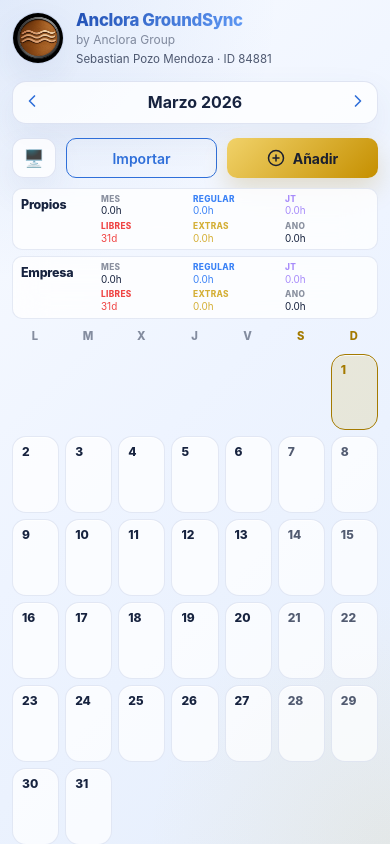
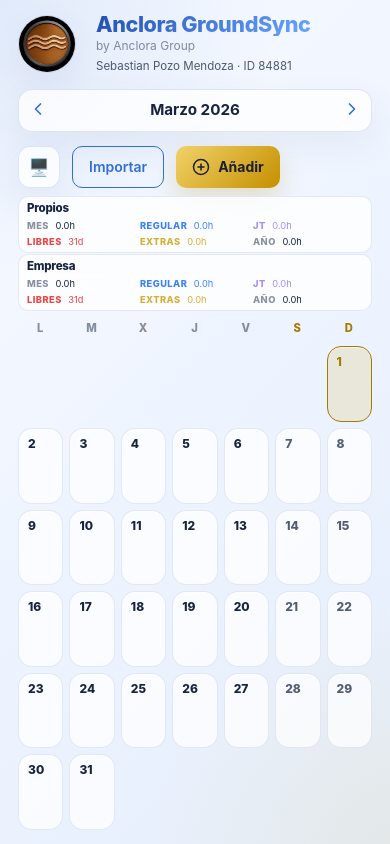
Before and after one commit to ToniIAPro73/anclora-turnos-sebas, a React (Vite) app: page / in a window 390 px wide. Built offline with nearby package versions, Linux system fonts and the light colour scheme; no server answers.

Commit message:
Revert "feat: initialize anclora-tur project directory"
This reverts commit f3a8c66966cc85f3addbb546a0930b8f66fd6add.

```diff
--- a/src/components/shift-dashboard/ImportModal.tsx
+++ b/src/components/shift-dashboard/ImportModal.tsx
@@ -53,7 +53,6 @@ export const ImportModal = ({ isOpen, onClose, onConfirmImport, initialContext }
   const [selectedYear, setSelectedYear] = useState<string>(String(initialContext.year));
   const [canStartFreshImport, setCanStartFreshImport] = useState(false);
   const fileInputRef = useRef<HTMLInputElement>(null);
-  const layoutRef = useRef<HTMLDivElement>(null);
   const isPdfFile = file?.type === 'application/pdf' || file?.name.toLowerCase().endsWith('.pdf');
 
   const applyDetectedContext = (context: CalendarImportContext) => {
@@ -95,9 +94,6 @@ export const ImportModal = ({ isOpen, onClose, onConfirmImport, initialContext }
     setCanStartFreshImport(hasPreviewedImportState(previewUrl, parsedShifts));
     setSelectedMonth(String(initialContext.month));
     setSelectedYear(String(initialContext.year));
-    if (layoutRef.current) {
-      layoutRef.current.scrollTop = 0;
-    }
   }, [isOpen, initialContext.month, initialContext.year, parsedShifts, previewUrl]);
 
   const resetImportState = () => {
@@ -111,9 +107,6 @@ export const ImportModal = ({ isOpen, onClose, onConfirmImport, initialContext }
     setCanStartFreshImport(false);
     if (fileInputRef.current) {
       fileInputRef.current.value = '';
-    }
-    if (layoutRef.current) {
-      layoutRef.current.scrollTop = 0;
     }
   };
 
@@ -240,10 +233,10 @@ export const ImportModal = ({ isOpen, onClose, onConfirmImport, initialContext }
 
   return (
     <div className="modal-overlay">
-      <div className="modal-content import-modal-shell" style={{ maxWidth: '1420px', width: '96vw', height: '90vh', display: 'flex', flexDirection: 'column' }}>
-        <div className="import-modal-header">
-          <h2 className="import-modal-title" style={{ fontSize: '1.5rem', fontWeight: '800', margin: 0 }}>Importador Inteligente</h2>
-          <div className="import-modal-header-actions">
+      <div className="modal-content" style={{ maxWidth: '1420px', width: '96vw', height: '90vh', display: 'flex', flexDirection: 'column' }}>
+        <div style={{ display: 'flex', alignItems: 'center', justifyContent: 'space-between', gap: '16px', marginBottom: '16px' }}>
+          <h2 style={{ fontSize: '1.5rem', fontWeight: '800', margin: 0 }}>Importador Inteligente</h2>
+          <div style={{ display: 'flex', alignItems: 'center', gap: '8px', flexShrink: 0 }}>
             <button
               className="btn-outline"
               onClick={resetImportState}
@@ -258,9 +251,9 @@ export const ImportModal = ({ isOpen, onClose, onConfirmImport, initialContext }
           </div>
         </div>
 
-        <div className="import-modal-layout" ref={layoutRef}>
-          <div className="import-modal-controls">
-            <div className="import-modal-grid">
+        <div style={{ display: 'grid', gridTemplateColumns: 'minmax(360px, 1fr) minmax(0, 1fr)', gap: '24px', flex: 1, overflow: 'hidden' }}>
+          <div style={{ display: 'flex', flexDirection: 'column', gap: '16px', overflow: 'hidden', minWidth: 0 }}>
+            <div style={{ display: 'grid', gridTemplateColumns: '1fr 1fr', gap: '12px' }}>
               <label style={{ display: 'flex', flexDirection: 'column', gap: '6px', fontSize: '0.8rem', color: 'var(--text-muted)' }}>
                 <span>Nombre</span>
                 <input
@@ -309,7 +302,6 @@ export const ImportModal = ({ isOpen, onClose, onConfirmImport, initialContext }
 
             <div style={{ display: 'flex', gap: '8px' }}>
               <div
-                className="import-modal-status"
                 style={{
                   flex: 1,
                   padding: '10px 12px',
@@ -332,13 +324,19 @@ export const ImportModal = ({ isOpen, onClose, onConfirmImport, initialContext }
             </div>
 
             {backendEndpointUrl && !isPdfFile && (
-              <div style={{ fontSize: '0.72rem', color: 'var(--text-muted)', lineHeight: 1.4, wordBreak: 'break-word' }}>
+              <div style={{ fontSize: '0.72rem', color: 'var(--text-muted)', lineHeight: 1.4 }}>
                 Endpoint activo: <span style={{ color: 'var(--text-primary)' }}>{backendEndpointUrl}</span>
               </div>
             )}
 
             {usageMetadata && !isPdfFile && (
-              <div className="import-modal-usage-grid">
+              <div
+                style={{
+                  display: 'grid',
+                  gridTemplateColumns: 'repeat(2, minmax(0, 1fr))',
+                  gap: '10px',
+                }}
+              >
                 <div style={{ border: '1px solid var(--glass-border)', borderRadius: '12px', padding: '10px 12px', background: 'var(--panel-muted-bg)' }}>
                   <div style={{ fontSize: '0.72rem', opacity: 0.68, marginBottom: '4px' }}>Coste de esta llamada</div>
                   <div style={{ fontSize: '1rem', fontWeight: 800, color: 'var(--color-gold)' }}>{credits?.formattedEur ?? 'n/d'}</div>
@@ -370,7 +368,6 @@ export const ImportModal = ({ isOpen, onClose, onConfirmImport, initialContext }
 
             {!previewUrl ? (
               <div
-                className="import-modal-dropzone"
                 onClick={() => fileInputRef.current?.click()}
                 style={{
                   flex: 1,
@@ -400,7 +397,7 @@ export const ImportModal = ({ isOpen, onClose, onConfirmImport, initialContext }
                 </div>
               </div>
             ) : (
-              <div className="import-modal-preview-frame" style={{ flex: 1, position: 'relative', borderRadius: '16px', overflow: 'hidden', border: '1px solid var(--glass-border)' }}>
+              <div style={{ flex: 1, position: 'relative', borderRadius: '16px', overflow: 'hidden', border: '1px solid var(--glass-border)' }}>
                 <img src={previewUrl} alt="Preview" style={{ width: '100%', height: '100%', objectFit: 'contain', background: 'var(--preview-bg)' }} />
                 <button
                   onClick={resetImportState}
@@ -412,7 +409,7 @@ export const ImportModal = ({ isOpen, onClose, onConfirmImport, initialContext }
             )}
 
             {isPdfFile && file && !previewUrl && (
-              <div className="import-modal-pdf-card" style={{ flex: 1, borderRadius: '16px', border: '1px solid var(--glass-border)', background: 'var(--panel-muted-bg)', padding: '18px', display: 'flex', flexDirection: 'column', justifyContent: 'center', gap: '8px' }}>
+              <div style={{ flex: 1, borderRadius: '16px', border: '1px solid var(--glass-border)', background: 'var(--panel-muted-bg)', padding: '18px', display: 'flex', flexDirection: 'column', justifyContent: 'center', gap: '8px' }}>
                 <FileImage size={36} color="var(--color-accent)" />
                 <div style={{ fontSize: '0.95rem', fontWeight: 700 }}>{file.name}</div>
                 <div style={{ fontSize: '0.8rem', opacity: 0.65 }}>Se buscara la fila del empleado y se extraeran los turnos del rango del PDF.</div>
@@ -436,8 +433,8 @@ export const ImportModal = ({ isOpen, onClose, onConfirmImport, initialContext }
             </button>
           </div>
 
-          <div className="import-modal-results">
-            <div className="import-modal-results-header" style={{ display: 'flex', justifyContent: 'space-between', alignItems: 'center', marginBottom: '16px' }}>
+          <div style={{ display: 'flex', flexDirection: 'column', background: 'var(--panel-muted-bg)', borderRadius: '16px', padding: '16px', overflow: 'hidden', minWidth: 0 }}>
+            <div style={{ display: 'flex', justifyContent: 'space-between', alignItems: 'center', marginBottom: '16px' }}>
               <h3 style={{ fontSize: '1rem', fontWeight: '700', color: 'var(--color-accent)' }}>Turnos Detectados</h3>
               <span style={{ fontSize: '0.75rem', opacity: 0.6 }}>
                 {parsedShifts.length} encontrados{scanTime ? ` (${scanTime}s)` : ''}
@@ -501,7 +498,7 @@ export const ImportModal = ({ isOpen, onClose, onConfirmImport, initialContext }
               </div>
             )}
 
-            <div className="import-modal-table-wrap" style={{ flex: 1, overflowY: 'auto', border: '1px solid var(--glass-border)', borderRadius: '12px', minHeight: 0 }}>
+            <div style={{ flex: 1, overflowY: 'auto', border: '1px solid var(--glass-border)', borderRadius: '12px', minHeight: 0 }}>
               {parsedShifts.length > 0 ? (
                 <table style={{ width: '100%', borderCollapse: 'collapse', fontSize: '0.875rem' }}>
                   <thead style={{ position: 'sticky', top: 0, background: 'var(--table-head-bg)', zIndex: 10 }}>
@@ -565,7 +562,7 @@ export const ImportModal = ({ isOpen, onClose, onConfirmImport, initialContext }
               )}
             </div>
 
-            <div className="import-modal-footer" style={{ marginTop: '16px' }}>
+            <div style={{ marginTop: '16px' }}>
               <button className="btn-gold" style={{ width: '100%', height: '48px', fontSize: '1rem' }} disabled={readyShifts.length === 0 || loading} onClick={handleConfirm}>
                 Confirmar Importación ({readyShifts.length}/{parsedShifts.length} listos)
               </button>
--- a/src/components/shift-dashboard/MonthHeader.tsx
+++ b/src/components/shift-dashboard/MonthHeader.tsx
@@ -21,9 +21,9 @@ export const MonthHeader = ({ year, month, onNavigate, onAddShift, onImport, the
 
   return (
     <div className="dashboard-header">
-      <div className="header-brand">
+      <div style={{ display: 'flex', alignItems: 'center', gap: 'var(--space-lg)', minWidth: 0 }}>
         <TurnosLogo />
-        <div className="header-brand-copy">
+        <div style={{ minWidth: 0 }}>
           <h1 style={{ fontSize: '1.35rem', fontWeight: '800', background: 'var(--gradient-accent)', WebkitBackgroundClip: 'text', WebkitTextFillColor: 'transparent', letterSpacing: '-0.02em', lineHeight: 1 }}>
             Anclora GroundSync
           </h1>
@@ -42,7 +42,7 @@ export const MonthHeader = ({ year, month, onNavigate, onAddShift, onImport, the
           >
             <ChevronLeft size={20} />
           </button>
-          <div className="month-navigator-label" style={{ padding: '0 var(--space-md)', fontWeight: '700', fontSize: '0.95rem', minWidth: '180px', textAlign: 'center' }}>
+          <div style={{ padding: '0 var(--space-md)', fontWeight: '700', fontSize: '0.95rem', minWidth: '180px', textAlign: 'center' }}>
             {MONTH_NAMES[month]} {year}
           </div>
           <button
@@ -54,7 +54,7 @@ export const MonthHeader = ({ year, month, onNavigate, onAddShift, onImport, the
         </div>
       </div>
 
-      <div className="header-actions">
+      <div style={{ display: 'flex', gap: 'var(--space-md)', flexShrink: 0 }}>
         <button
           onClick={onToggleTheme}
           className="theme-toggle"
--- a/src/index.css
+++ b/src/index.css
@@ -139,17 +139,6 @@ button:hover {
   gap: 14px;
   align-items: center;
   flex-shrink: 0;
-}
-
-.header-brand {
-  display: flex;
-  align-items: center;
-  gap: var(--space-lg);
-  min-width: 0;
-}
-
-.header-brand-copy {
-  min-width: 0;
 }
 
 .month-toolbar {
@@ -348,73 +337,6 @@ button:hover {
   box-shadow: var(--shadow-hover);
 }
 
-.header-actions {
-  display: flex;
-  gap: var(--space-md);
-  flex-shrink: 0;
-}
-
-.import-modal-shell {
-  max-height: 90vh;
-}
-
-.import-modal-header {
-  display: flex;
-  align-items: center;
-  justify-content: space-between;
-  gap: 16px;
-  margin-bottom: 16px;
-}
-
-.import-modal-title {
-  min-width: 0;
-}
-
-.import-modal-header-actions {
-  display: flex;
-  align-items: center;
-  gap: 8px;
-  flex-shrink: 0;
-}
-
-.import-modal-layout {
-  display: grid;
-  grid-template-columns: minmax(360px, 1fr) minmax(0, 1fr);
-  gap: 24px;
-  flex: 1;
-  overflow: hidden;
-}
-
-.import-modal-controls {
-  display: flex;
-  flex-direction: column;
-  gap: 16px;
-  overflow: hidden;
-  min-width: 0;
-}
-
-.import-modal-grid {
-  display: grid;
-  grid-template-columns: 1fr 1fr;
-  gap: 12px;
-}
-
-.import-modal-usage-grid {
-  display: grid;
-  grid-template-columns: repeat(2, minmax(0, 1fr));
-  gap: 10px;
-}
-
-.import-modal-results {
-  display: flex;
-  flex-direction: column;
-  background: var(--panel-muted-bg);
-  border-radius: 16px;
-  padding: 16px;
-  overflow: hidden;
-  min-width: 0;
-}
-
 .modal-input {
   background: var(--glass-bg);
   border: 1px solid var(--glass-border);
@@ -550,201 +472,3 @@ select.modal-input option {
     white-space: normal;
   }
 }
-
-@media (max-width: 720px) {
-  html, body {
-    overflow-x: hidden;
-    overflow-y: auto;
-  }
-
-  body {
-    line-height: 1.35;
-  }
-
-  .container {
-    height: auto;
-    min-height: 100vh;
-    padding: 12px;
-    gap: 10px;
-  }
-
-  .header-brand {
-    gap: 12px;
-    align-items: flex-start;
-  }
-
-  .brand-mark {
-    width: 52px;
-    height: 52px;
-    flex-shrink: 0;
-  }
-
-  .header-brand-copy h1 {
-    font-size: 1.05rem !important;
-    line-height: 1.05 !important;
-  }
-
-  .month-toolbar {
-    width: 100%;
-  }
-
-  .month-navigator {
-    width: 100%;
-    min-width: 0;
-  }
-
-  .month-navigator-label {
-    min-width: 0 !important;
-    font-size: 1rem !important;
-  }
-
-  .header-actions {
-    display: grid;
-    grid-template-columns: 44px 1fr 1fr;
-    gap: 10px;
-    width: 100%;
-  }
-
-  .header-actions .btn-outline,
-  .header-actions .btn-gold {
-    justify-content: center;
-    width: 100%;
-    padding: 10px 12px !important;
-  }
-
-  .theme-toggle {
-    width: 44px;
-    height: 40px;
-    border-radius: 12px;
-  }
-
-  .totals-ribbon {
-    gap: 6px;
-    overflow: visible;
-    padding-bottom: 0;
-  }
-
-  .totals-line {
-    grid-template-columns: 72px minmax(0, 1fr);
-    min-width: 0;
-    gap: 8px;
-    padding: 6px 8px;
-    align-items: start;
-  }
-
-  .totals-line-title {
-    padding-top: 2px;
-    font-size: 0.78rem;
-  }
-
-  .totals-line-values {
-    grid-template-columns: repeat(3, minmax(0, 1fr));
-    gap: 6px 8px;
-    white-space: normal;
-    font-size: 0.62rem;
-  }
-
-  .totals-token {
-    display: flex;
-    flex-direction: column;
-    gap: 1px;
-    line-height: 1.1;
-  }
-
-  .totals-token strong {
-    display: block;
-    margin-right: 0;
-    font-size: 0.52rem;
-    letter-spacing: 0.04em;
-  }
-
-  .calendar-stage {
-    min-height: 520px;
-  }
-
-  .modal-overlay {
-    align-items: stretch;
-    padding: 8px;
-  }
-
-  .import-modal-shell {
-    width: 100% !important;
-    max-width: none !important;
-    height: auto !important;
-    max-height: calc(100dvh - 16px);
-    min-height: calc(100dvh - 16px);
-    padding: 18px 14px;
-  }
-
-  .import-modal-header {
-    align-items: flex-start;
-    gap: 12px;
-  }
-
-  .import-modal-title {
-    font-size: 1.1rem !important;
-    line-height: 1.1;
-  }
-
-  .import-modal-header-actions {
-    gap: 6px;
-  }
-
-  .import-modal-header-actions .btn-outline {
-    padding: 8px 10px !important;
-    font-size: 0.78rem;
-  }
-
-  .import-modal-layout {
-    grid-template-columns: 1fr;
-    gap: 14px;
-    overflow-y: auto;
-    padding-right: 2px;
-  }
-
-  .import-modal-controls,
-  .import-modal-results {
-    overflow: visible;
-  }
-
-  .import-modal-grid,
-  .import-modal-usage-grid {
-    grid-template-columns: 1fr;
-    gap: 10px;
-  }
-
-  .import-modal-status {
-    font-size: 0.68rem !important;
-    text-align: center;
-  }
-
-  .import-modal-dropzone,
-  .import-modal-preview-frame,
-  .import-modal-pdf-card {
-    min-height: 180px;
-    flex: none !important;
-  }
-
-  .import-modal-results {
-    padding: 14px;
-    min-height: 360px;
-  }
-
-  .import-modal-results-header {
-    align-items: flex-start !important;
-    flex-direction: column;
-    gap: 6px;
-  }
-
-  .import-modal-table-wrap {
-    overflow: auto !important;
-  }
-
-  .modal-content table {
-    min-width: 720px;
-  }
-
-  .import-modal-footer {
-    margin-top: 12px !important;
-  }
-}
```
